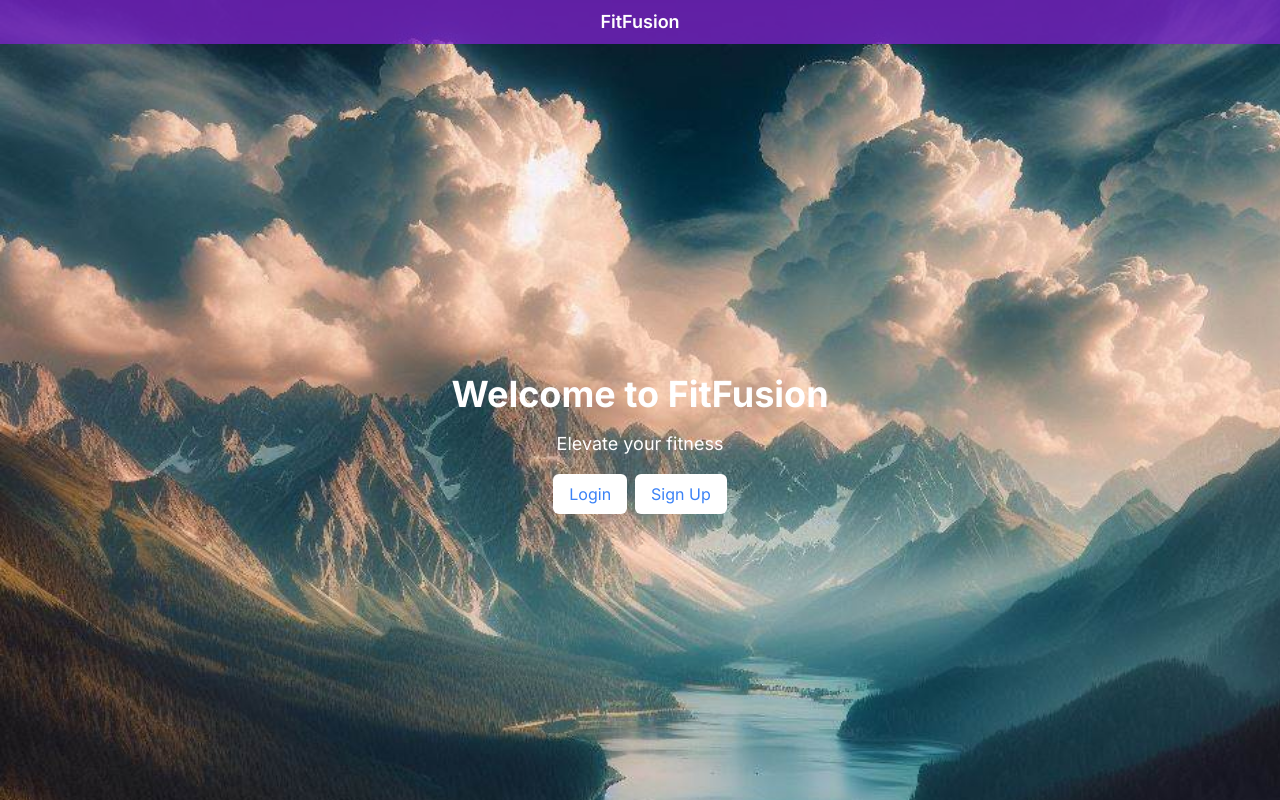
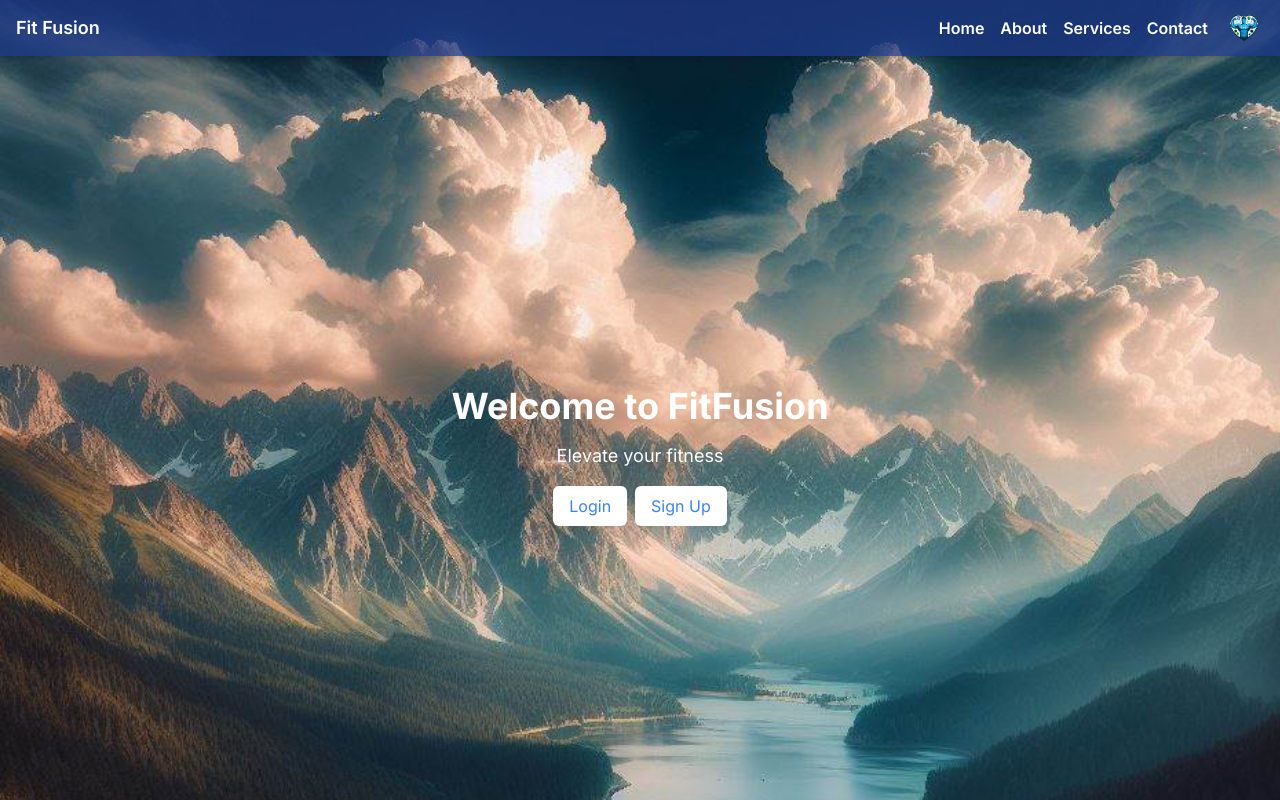
Before and after one commit to Syntax-Samurais/Website, a Next.js app: page / in a window 1280 px wide. Shown: the top 800 px of the page. Built offline with nearby package versions, Linux system fonts and the light colour scheme.

Commit message:
Header Completion

```diff
--- /dev/null
+++ b/src/app/_components/_header.jsx
@@ -0,0 +1,30 @@
+"use client";
+
+export default function Header() {
+  return (
+    <>
+      <header className="bg-blue-900 shadow-2xl bg-opacity-75 py-2 shadow-md text-white font-semibold px-4 flex justify-between items-center">
+        <h1 className="text-lg">Fit Fusion</h1>
+        <nav className="flex items-center">
+          <a href="/" className="ml-4">
+            Home
+          </a>
+          <a href="/about" className="ml-4">
+            About
+          </a>
+          <a href="/services" className="ml-4">
+            Services
+          </a>
+          <a href="/contact" className="ml-4">
+            Contact
+          </a>
+          <img
+            src="/images/logo1.png"
+            alt="{image}"
+            className="ml-4 w-10 h-10"
+          />
+        </nav>
+      </header>
+    </>
+  );
+}
--- /dev/null
+++ b/src/app/cardio/page.js
@@ -0,0 +1,11 @@
+"use client";
+
+import Header from "../_components/_header";
+
+export default function Cardio() {
+  return (
+    <>
+      <Header />
+    </>
+  );
+}
--- /dev/null
+++ b/src/app/dashboard/page.js
@@ -0,0 +1,11 @@
+"use client";
+
+import Header from "../_components/_header";
+
+export default function Dashboard() {
+  return (
+    <>
+      <Header />
+    </>
+  );
+}
--- a/src/app/page.js
+++ b/src/app/page.js
@@ -2,8 +2,9 @@
 
 import Head from "next/head";
 import { useState } from "react";
-import LoginModal from "./_modals/LoginModal";
-import SignUpModal from "./_modals/SignUpModal";
+import LoginModal from "./_components/_modals/LoginModal";
+import SignUpModal from "./_components/_modals/SignUpModal";
+import Header from "./_components/_header";
 
 export default function Home() {
   const [showLoginModal, setShowLoginModal] = useState(false);
@@ -68,9 +69,7 @@ export default function Home() {
         <link rel="icon" href="/favicon.ico" />
       </Head>
 
-      <header className="bg-purple-700 bg-opacity-75 py-2 text-center">
-        <h1 className="text-lg font-semibold">FitFusion</h1>
-      </header>
+      <Header />
 
       <main>
         <div className="h-screen flex justify-center items-center">
```
Also changed, not shown: public/images/logo1.png (added), public/images/mountains2.jpeg (added), src/app/_components/_modals/LoginModal.jsx (renamed from src/app/_modals/LoginModal.jsx), src/app/_components/_modals/SignUpModal.jsx (renamed from src/app/_modals/SignUpModal.jsx), src/app/cardio/cardio.css (added), src/app/dashboard/dashboard.css (added).
